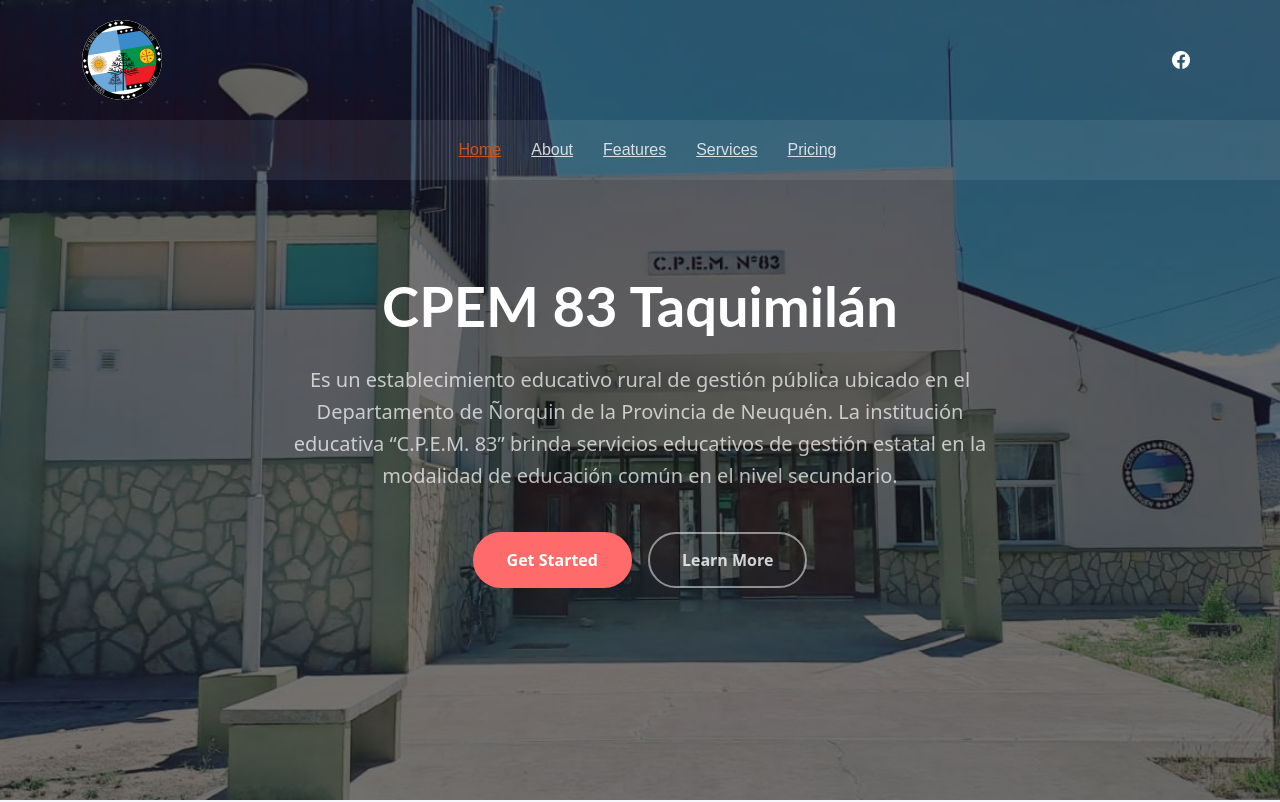
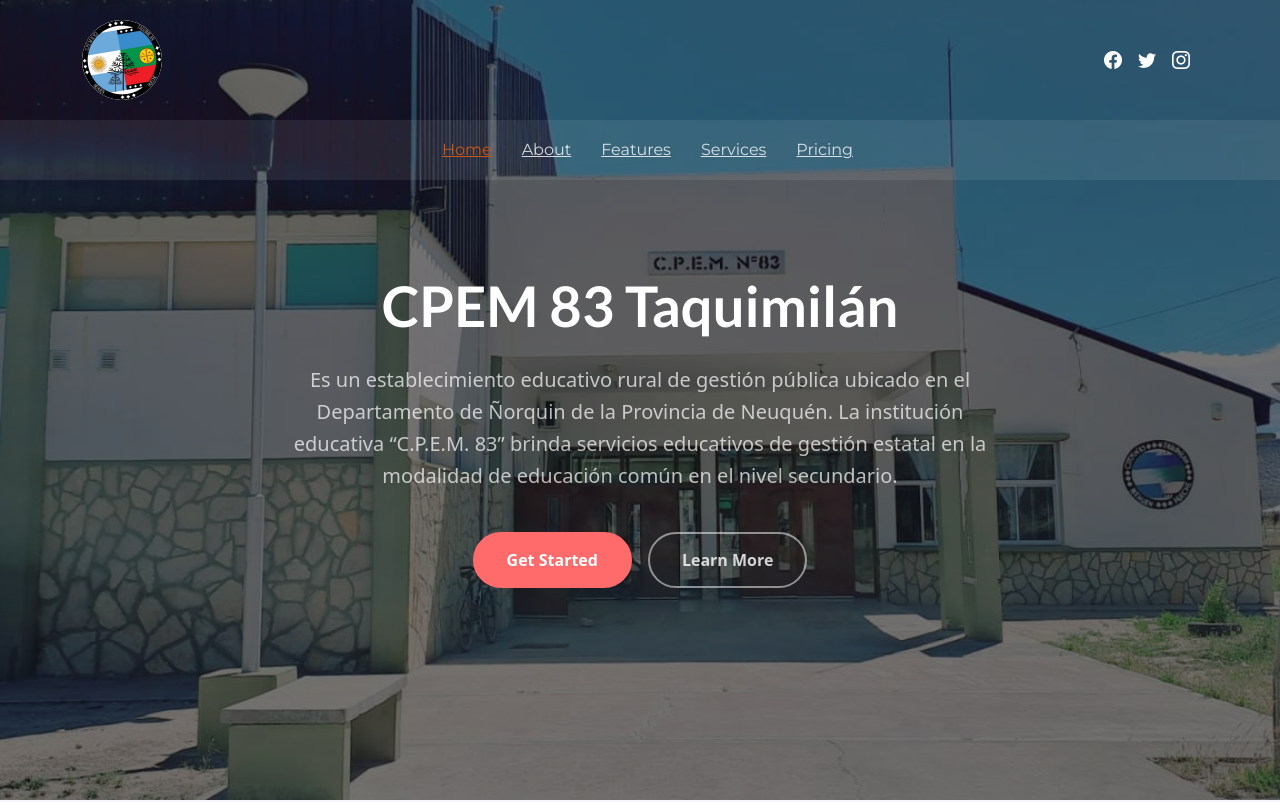
Before and after one commit to ThomasM-dev/cpem83, a React (Vite) app: page / in a window 1280 px wide. Shown: the top 802 px of the page. Built offline with nearby package versions, Linux system fonts and the light colour scheme.

Commit message:
font implementation

```diff
--- a/index.html
+++ b/index.html
@@ -4,6 +4,14 @@
     <meta charset="UTF-8" />
     <link rel="icon" type="image/svg+xml" href="/logo_cpem.png" />
     <meta name="viewport" content="width=device-width, initial-scale=1.0" />
+    <!--Fonts -->
+    <link href="https://fonts.googleapis.com" rel="preconnect" />
+    <link href="https://fonts.gstatic.com" rel="preconnect" crossorigin />
+    <link
+      href="https://fonts.googleapis.com/css2?family=Roboto:ital,wght@0,100;0,300;0,400;0,500;0,700;0,900;1,100;1,300;1,400;1,500;1,700;1,900&family=Montserrat:ital,wght@0,100;0,200;0,300;0,400;0,500;0,600;0,700;0,800;0,900;1,100;1,200;1,300;1,400;1,500;1,600;1,700;1,800;1,900&family=Lato:ital,wght@0,100;0,300;0,400;0,700;0,900;1,100;1,300;1,400;1,700;1,900&display=swap"
+      rel="stylesheet"
+    />
+
     <title>CPEM N°83</title>
   </head>
   <body>
--- a/src/components/NavBar/NavBar.css
+++ b/src/components/NavBar/NavBar.css
@@ -40,10 +40,6 @@
 }
 
 
-:root {
-  scroll-behavior: smooth;
-}
-
 
 body {
   color: var(--default-color);
@@ -51,7 +47,7 @@ body {
   font-family: var(--default-font);
 }
 
-a {
+.nav-menu a {
   color: var(--accent-color);
   text-decoration: none;
   transition: 0.3s;
--- a/src/components/NavBar/index.jsx
+++ b/src/components/NavBar/index.jsx
@@ -15,14 +15,13 @@ const NavBar = () => {
 
     window.addEventListener("scroll", handleScroll);
 
-    // Limpieza del evento al desmontar
     return () => {
       window.removeEventListener("scroll", handleScroll);
     };
   }, []);
 
   return (
-    <header
+    <div
       id="header"
       className={`header fixed-top ${scrolled ? "solid" : ""}`}
     >
@@ -42,6 +41,12 @@ const NavBar = () => {
                 className="facebook"
               >
                 <i className="bi bi-facebook"></i>
+              </a>
+              <a href="#" class="twitter">
+                <i class="bi bi-twitter"></i>
+              </a>
+              <a href="#" class="instagram">
+                <i class="bi bi-instagram"></i>
               </a>
             </div>
           </div>
@@ -74,7 +79,7 @@ const NavBar = () => {
           </nav>
         </div>
       </div>
-    </header>
+    </div>
   );
 };
 
```
